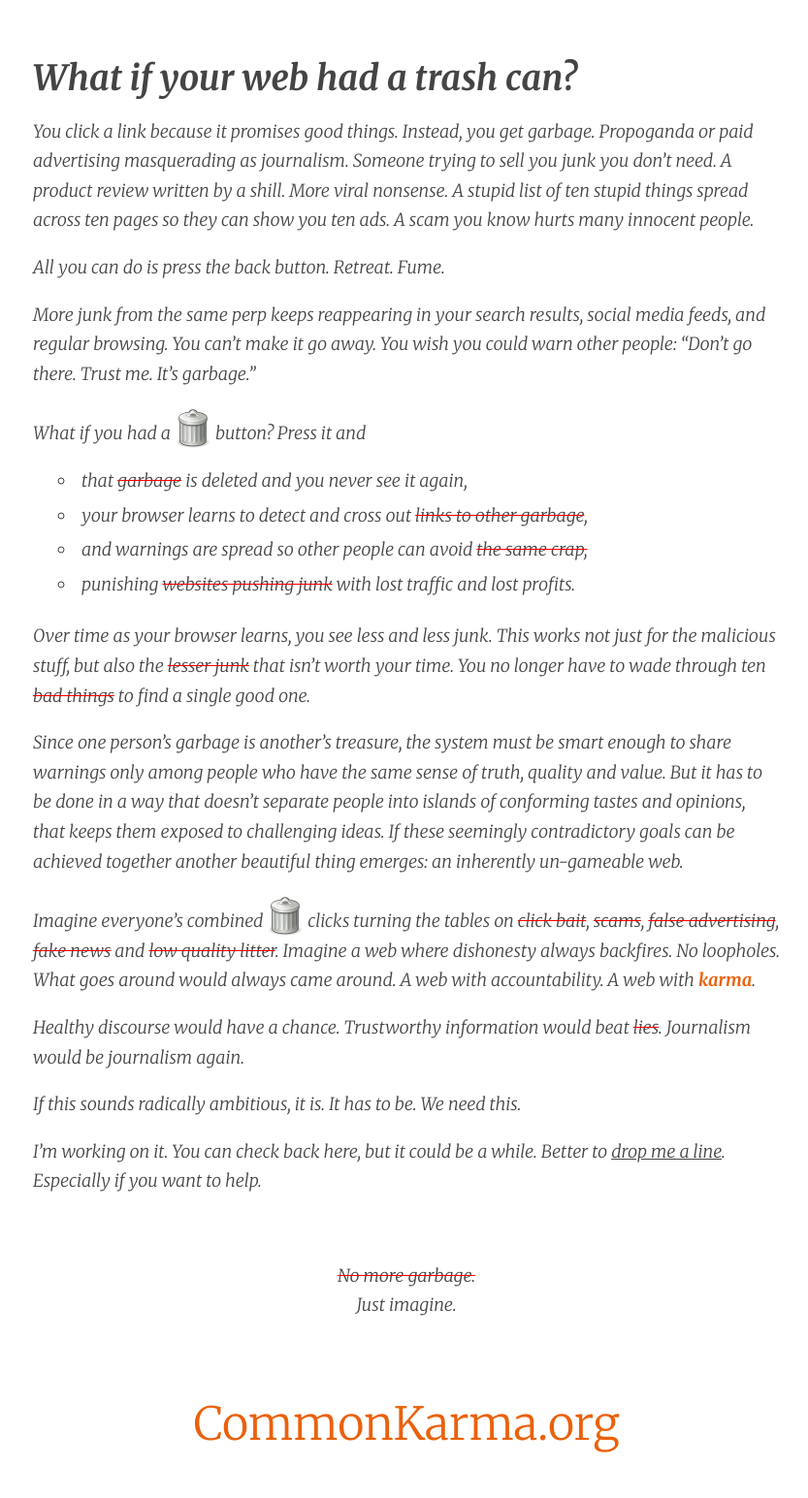
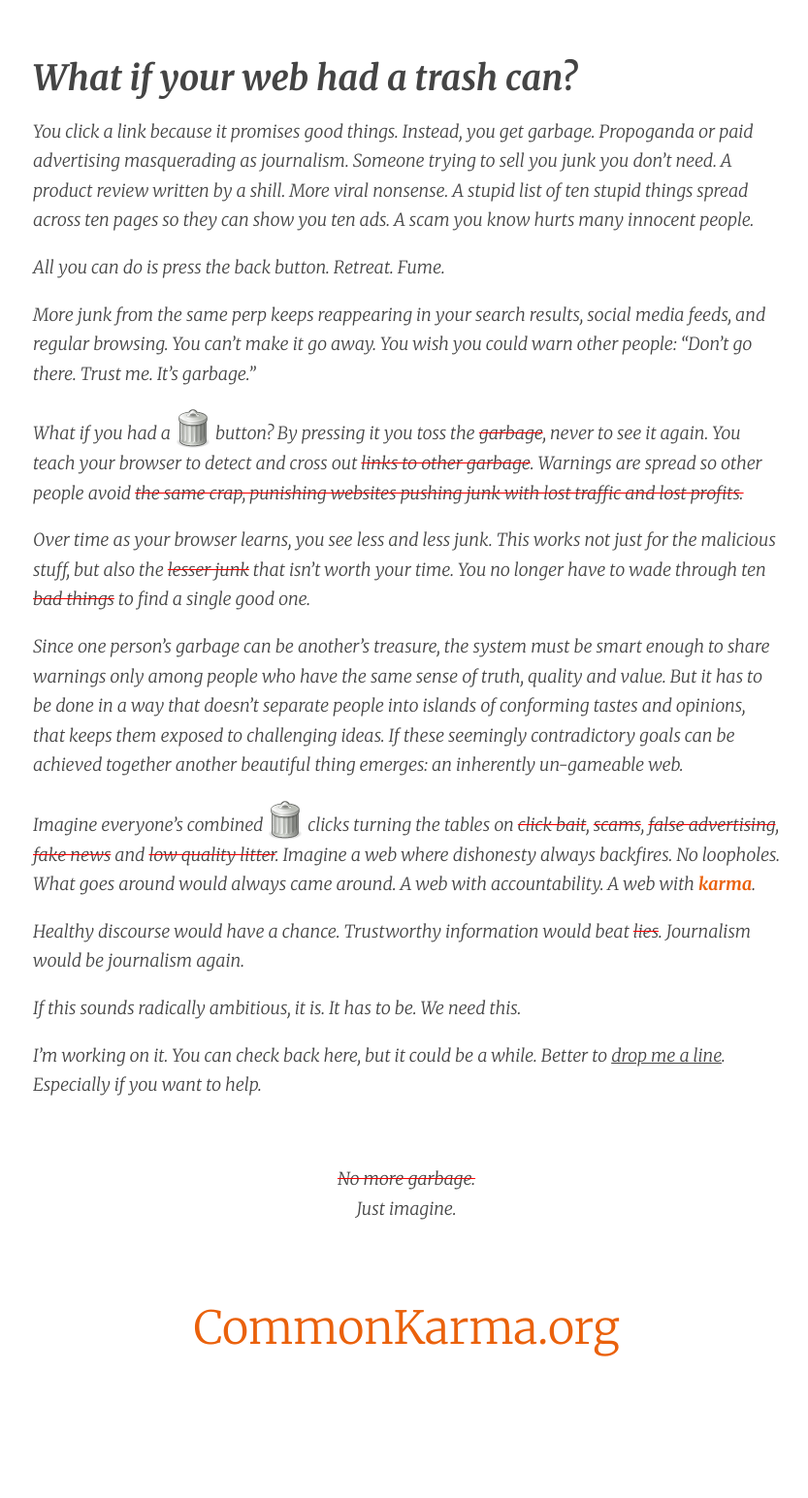
Before and after one commit to commonkarma/commonkarma.org-source, a Jekyll site: the page built from index.md, in a window 1280 px wide. Shown: the whole page at 97% size, without its empty margins (221-1054 px from the left). Built offline with Jekyll 4.4.1, drawn with Linux system fonts in a browser that asks for light colours; comment, search, counter and statistics services are not loaded; after the commit the page ends 1446 px from its top, so only the background shows below that.

Commit message:
change bullet list to regular paragraph

```diff
--- a/index.md
+++ b/index.md
@@ -13,16 +13,11 @@ All you can do is press the back button. Retreat. Fume.
 
 More junk from the same perp keeps reappearing in your search results, social media feeds, and regular browsing. You can't make it go away. You wish you could warn other people: *"Don't go there. Trust me. It's garbage."*
 
-What if you had a <span class="garbage-can">![a trash can](./images/garbage-can.svg)</span> button? Press it and
-
-- that <del>garbage</del> is deleted and you never see it again,
-- your browser learns to detect and cross out <del>links to other garbage</del>,
-- and warnings are spread so other people can avoid <del>the same crap<del>,
-- punishing <del>websites pushing junk</del> with lost traffic and lost profits.
+What if you had a <span class="garbage-can">![a trash can](./images/garbage-can.svg)</span> button? By pressing it you toss the <del>garbage</del>, never to see it again. You teach your browser to detect and cross out <del>links to other garbage</del>. Warnings are spread so other people avoid <del>the same crap<del>, punishing <del>websites pushing junk</del> with lost traffic and lost profits.
 
 Over time as your browser learns, you see less and less junk. This works not just for the malicious stuff, but also the <del>lesser junk</del> that isn't worth your time. You no longer have to wade through ten <del>bad things</del> to find a single good one.
 
-Since one person's garbage is another's treasure, the system must be smart enough to share warnings only among people who have the same sense of truth, quality and value. But it has to be done in a way that doesn't separate people into islands of conforming tastes and opinions, that keeps them exposed to challenging ideas. If these seemingly contradictory goals can be achieved together another beautiful thing emerges: an inherently un-gameable web.
+Since one person's garbage can be another's treasure, the system must be smart enough to share warnings only among people who have the same sense of truth, quality and value. But it has to be done in a way that doesn't separate people into islands of conforming tastes and opinions, that keeps them exposed to challenging ideas. If these seemingly contradictory goals can be achieved together another beautiful thing emerges: an inherently un-gameable web.
 
 Imagine everyone's combined <span class="garbage-can">![a trash can](./images/garbage-can.svg)</span> clicks turning the tables on <del>click bait</del>, <del>scams</del>, <del>false advertising</del>, <del>fake news</del>  and <del>low quality litter</del>. Imagine a web where dishonesty always backfires. No loopholes. What goes around would *always* came around. A web with accountability. A web with **karma**.
 
```
